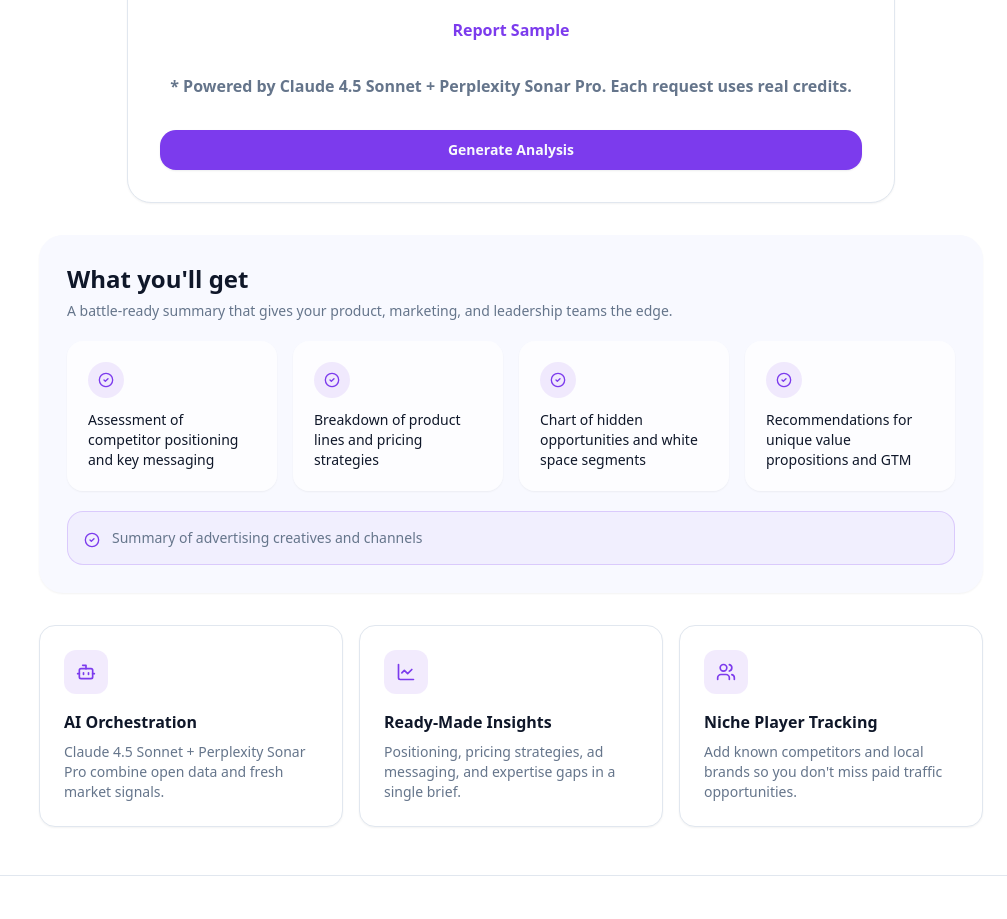
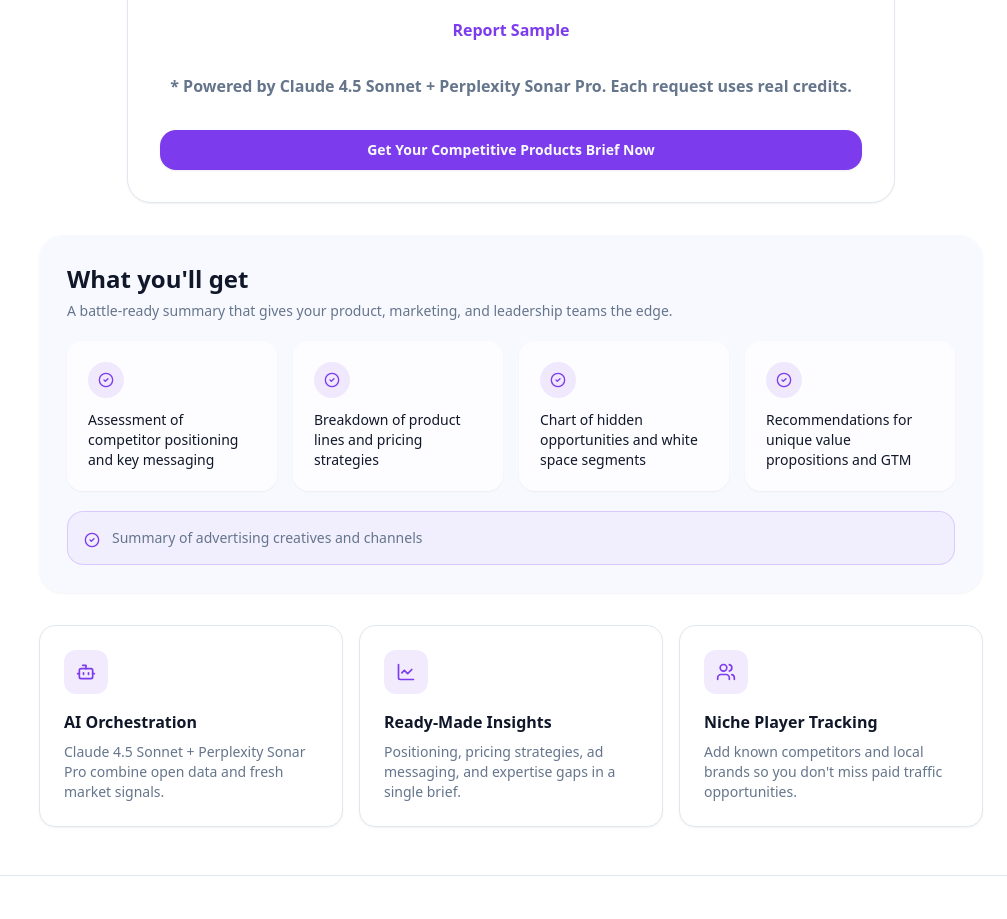
Before and after one commit to maxv-tor/fifteencopilotz, a Next.js app: page /competitor-products-brief in a window 1280 px wide. Shown: the part 1900-2819 px from the top of the page, without its empty margins (273-1280 px from the left). Built offline with nearby package versions, Linux system fonts and the light colour scheme.

Commit message:
page.tsx - button copy

```diff
--- a/app/competitor-products-brief/page.tsx
+++ b/app/competitor-products-brief/page.tsx
@@ -261,7 +261,7 @@ export default function CompetitorProductsBriefPage() {
             type="submit"
             className="inline-flex w-full items-center justify-center rounded-lg bg-primary px-4 py-2.5 text-sm font-semibold text-primary-foreground shadow-xs transition-all hover:bg-primary/90 focus-visible:outline-none focus-visible:ring-2 focus-visible:ring-ring"
           >
-            Generate Analysis
+            Get Your Competitive Products Brief Now
           </button>
         </form>
       </section>
```
